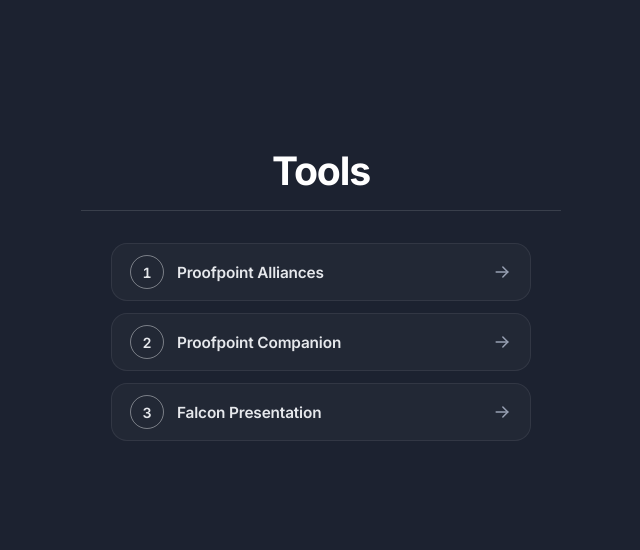
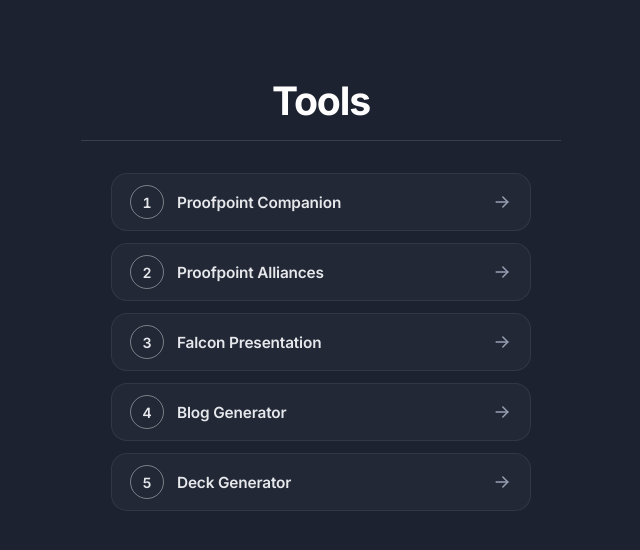
Before and after one commit to jchowlabs/jchowlabs-dev.github.io, a plain HTML site: page index.html in a window 1280 px wide. Shown: the whole page, without its empty margins (319-959 px from the left). Drawn offline with Linux system fonts and the light colour scheme.

Commit message:
new blog and deck containers

```diff
--- a/index.html
+++ b/index.html
@@ -132,25 +132,25 @@
 
     <nav class="list">
 
-      <!-- Proofpoint Alliances ───────────────────────────────────── -->
+      <!-- Proofpoint Companion ─────────────────────────────────────── -->
+      <a class="card" href="teacher/">
+        <span class="num" aria-hidden="true">1</span>
+        <div class="meta">
+          <h2>Proofpoint Companion</h2>
+        </div>
+        <svg class="arrow" viewBox="0 0 24 24" fill="none" stroke="currentColor" stroke-width="1.8" stroke-linecap="round" stroke-linejoin="round" aria-hidden="true"><path d="M5 12h14"/><path d="M13 6l6 6-6 6"/></svg>
+      </a>
+
+      <!-- Proofpoint Alliances ─────────────────────────────────────── -->
       <a class="card" href="alliances/">
-        <span class="num" aria-hidden="true">1</span>
+        <span class="num" aria-hidden="true">2</span>
         <div class="meta">
           <h2>Proofpoint Alliances</h2>
         </div>
         <svg class="arrow" viewBox="0 0 24 24" fill="none" stroke="currentColor" stroke-width="1.8" stroke-linecap="round" stroke-linejoin="round" aria-hidden="true"><path d="M5 12h14"/><path d="M13 6l6 6-6 6"/></svg>
       </a>
 
-      <!-- Proofpoint Companion ─────────────────────────────────────── -->
-      <a class="card" href="teacher/">
-        <span class="num" aria-hidden="true">2</span>
-        <div class="meta">
-          <h2>Proofpoint Companion</h2>
-        </div>
-        <svg class="arrow" viewBox="0 0 24 24" fill="none" stroke="currentColor" stroke-width="1.8" stroke-linecap="round" stroke-linejoin="round" aria-hidden="true"><path d="M5 12h14"/><path d="M13 6l6 6-6 6"/></svg>
-      </a>
-
-      <!-- Falcon Presentation ─────────────────────────────────────── -->
+      <!-- Falcon Presentation ──────────────────────────────────────── -->
       <a class="card" href="falcon/">
         <span class="num" aria-hidden="true">3</span>
         <div class="meta">
@@ -159,7 +159,25 @@
         <svg class="arrow" viewBox="0 0 24 24" fill="none" stroke="currentColor" stroke-width="1.8" stroke-linecap="round" stroke-linejoin="round" aria-hidden="true"><path d="M5 12h14"/><path d="M13 6l6 6-6 6"/></svg>
       </a>
 
-      <!-- Add the next tool by copying a card block above and renumbering. -->
+      <!-- Blog Generator (placeholder — page coming in a later pass; no link yet) ─ -->
+      <div class="card" aria-disabled="true">
+        <span class="num" aria-hidden="true">4</span>
+        <div class="meta">
+          <h2>Blog Generator</h2>
+        </div>
+        <svg class="arrow" viewBox="0 0 24 24" fill="none" stroke="currentColor" stroke-width="1.8" stroke-linecap="round" stroke-linejoin="round" aria-hidden="true"><path d="M5 12h14"/><path d="M13 6l6 6-6 6"/></svg>
+      </div>
+
+      <!-- Deck Generator (placeholder — page coming in a later pass; no link yet) ─ -->
+      <div class="card" aria-disabled="true">
+        <span class="num" aria-hidden="true">5</span>
+        <div class="meta">
+          <h2>Deck Generator</h2>
+        </div>
+        <svg class="arrow" viewBox="0 0 24 24" fill="none" stroke="currentColor" stroke-width="1.8" stroke-linecap="round" stroke-linejoin="round" aria-hidden="true"><path d="M5 12h14"/><path d="M13 6l6 6-6 6"/></svg>
+      </div>
+
+      <!-- To wire up a placeholder: change its <div class="card"> to <a class="card" href="…/">. -->
 
     </nav>
 
```
